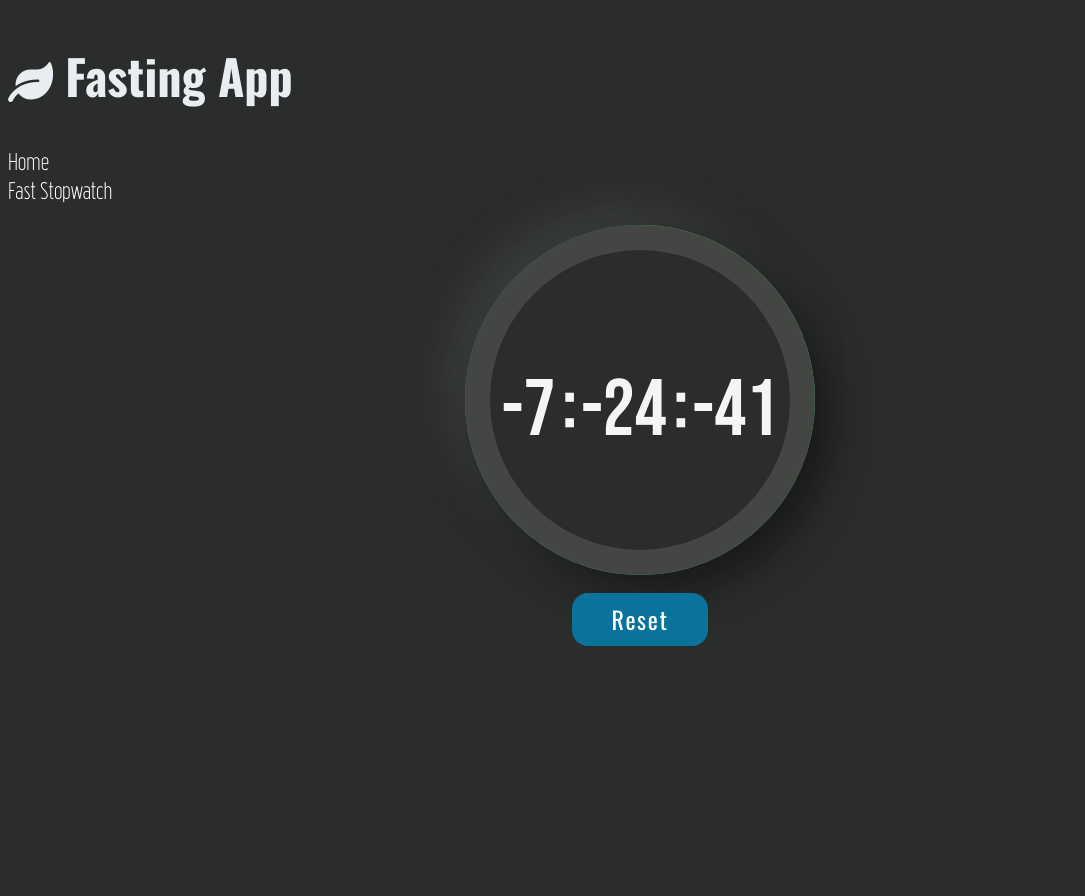
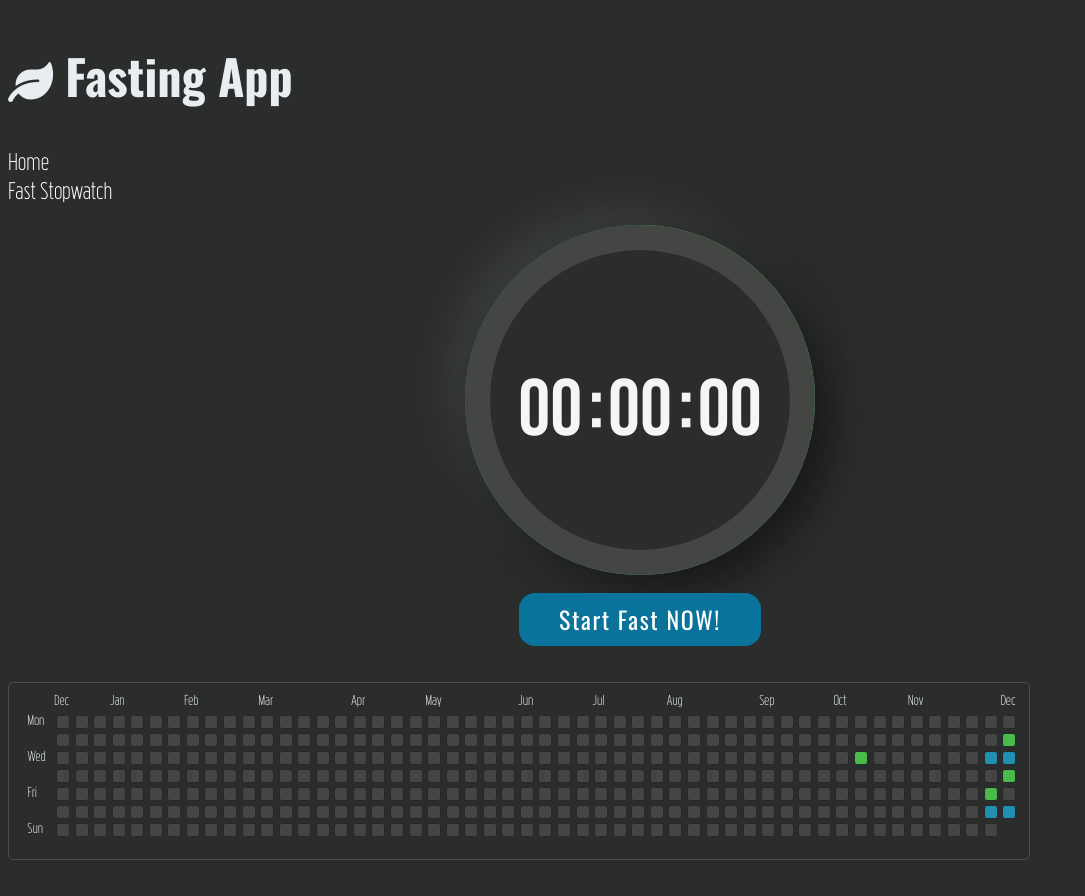
Before and after one commit to stephanRol/FastingApp-TypeScript, a React (Create React App) app: page /fast in a window 1280 px wide. Shown: the top 896 px of the page, without its empty margins (0-1085 px from the left). Before the commit the page ends 800 px from the top, so only its background shows below. Built offline with nearby package versions, Linux system fonts and the light colour scheme; data requests are answered from the project's data file.

Commit message:
cleaning YearGrid

```diff
--- a/db.json
+++ b/db.json
@@ -118,9 +118,17 @@
       "date": "2022-01-17T19:59:59.750Z",
       "lipolysis": true,
       "autophagy": true,
-      "startTime": "2022-01-17T19:59:59.750Z",
-      "timeOn": true,
+      "startTime": "2022-01-18T20:02:44.100Z",
+      "timeOn": false,
       "id": 19
+    },
+    {
+      "date": "2022-01-18T20:52:15.672Z",
+      "lipolysis": true,
+      "autophagy": true,
+      "startTime": "2022-01-18T20:52:34.555Z",
+      "timeOn": false,
+      "id": 20
     }
   ]
 }
--- a/src/Reducer/actions/fastingAppActions.tsx
+++ b/src/Reducer/actions/fastingAppActions.tsx
@@ -17,7 +17,7 @@ export const firstFetch = (dispatch: React.Dispatch<actionType>) => {
                             lipolysis: res[res.length - 1].lipolysis,
                             autophagy: res[res.length - 1].autophagy,
                             startTime: res[res.length - 1].startTime,
-                            timeOn: res[res.length - 1].timeOn
+                            timeOn: res[res.length - 1].timeOn,
                         }
                     })
                 }
--- a/src/components/FastPage.tsx
+++ b/src/components/FastPage.tsx
@@ -1,14 +1,41 @@
+import { useContext, useEffect, useState } from "react"
+import { dayType, TimeContext } from "../Context/timeContext"
 import TimeProvider from '../Context/timeContext'
 import FastingChart from './fastingChart/FastingChart'
 import Stopwatch from './stopwatch/Stopwatch'
-// import YearGrid from './yearGrid/YearGrid'
+import YearGrid from './yearGrid/YearGrid'
+import { FetchFasting } from "../helper/FetchFasting";
+
 
 const FastPage = () => {
+    const { state, dispatch } = useContext(TimeContext)
+    const [data, setData] = useState<dayType[]>({} as dayType[])
+    const [updatedData, setUpdatedData] = useState(false)
+
+    useEffect(() => {
+        setUpdatedData(false);
+        console.log("LOG DESDE FastPage", state);
+        FetchFasting({ url: 'http://localhost:3004/posts', method: "GET" })
+            .then(
+                res => {
+                    if (res !== undefined) {
+                        setData(res)
+                    }
+                })
+    }, [state])
+
+    useEffect(() => {
+        setUpdatedData(true);
+        console.log("Me renderizo desde FAST PAGEEEEEEEEEEEEEEEEEEEEEEEEEEEEEEEEEEEEEEEEEEE", data[data.length - 1]);
+    }, [data])
+
     return (
         <div>
             <TimeProvider>
                 <Stopwatch />
-                {/* <YearGrid /> */}
+                <br /><br />
+                {updatedData ? <YearGrid data={data} /> : "Loading"}
+
                 <br /><br />
                 {/* <YearGrid /> */}
                 <br />
--- a/src/components/stopwatch/Stopwatch.tsx
+++ b/src/components/stopwatch/Stopwatch.tsx
@@ -1,5 +1,4 @@
 import { useEffect, useState, useContext, useRef } from 'react'
-// import FastRegister from '../FastRegister'
 import { TimeContext } from "../../Context/timeContext"
 import { deleteAndPost, firstPost, limitReached, setLipolysisAutophagy } from '../../Reducer/actions/fastingAppActions';
 
@@ -17,6 +16,13 @@ const Stopwatch = () => {
 
     //restart the stopwatch after 24 hours
     useEffect(() => {
+        if (time > 24 * 60 * 60 * 1000) { // TESTEAR ESTA FUNCION NO FUNCIONA CORRECTAMENTE
+            if (timeOn) {
+                setTimeOn(false);
+                setTime(0)
+                limitReached(state, dispatch)
+            }
+        }
         // if (time > 12 * 60 * 60 * 1000) {
         if (time > 10 * 1000) {
             if (state.autophagy) return
@@ -25,13 +31,6 @@ const Stopwatch = () => {
         if (time > 5 * 1000) {
             if (state.lipolysis) return
             setLipolysisAutophagy(state, dispatch, true, false);
-        }
-        if (time > 24 * 60 * 60 * 1000) {
-            if (timeOn) {
-                setTimeOn(false);
-                setTime(0)
-                limitReached(state, dispatch)
-            }
         }
     }, [time])
 
--- a/src/components/yearGrid/YearGrid.tsx
+++ b/src/components/yearGrid/YearGrid.tsx
@@ -1,60 +1,62 @@
-// import { useContext, useEffect, useState } from "react"
+import { useContext, useEffect, useState } from "react"
 // import { FetchFasting } from "../../helper/FetchFasting";
-// import { dayType, TimeContext } from "../../Context/timeContext"
+import { dayType, TimeContext } from "../../Context/timeContext"
 
-// const YearGrid = () => {
-//     const { fastObj } = useContext(TimeContext)
-//     const [getData, setGetData] = useState<dayType[]>({} as dayType[])
-//     const [addNewPost, setAddNewPost] = useState<dayType[] | undefined>();
-//     const [firstPost, setFirstPost] = useState<dayType[] | undefined>();
-//     const [secondPost, setSecondPost] = useState<dayType[] | undefined>();
-//     const [all, setAll] = useState<dayType[] | undefined>();
-//     const [monthsRegister, setMonthsRegister] = useState<string[]>();
+type yearGridProps = {
+    data: dayType[];
+}
 
-//     //Get the data from the first rendering and when there are changes in the fastObj object
-//     useEffect(() => {
-//         FetchFasting({ url: 'http://localhost:3004/posts', method: "GET" })
-//             .then(
-//                 res => {
-//                     if (res !== undefined) setGetData(res)
-//                 })
-//     }, [fastObj, firstPost, secondPost])
+const YearGrid = (props: yearGridProps) => {
+    // const { state, dispatch } = useContext(TimeContext)
+    // const [getData, setGetData] = useState<dayType[]>({} as dayType[])
+    // const [addNewPost, setAddNewPost] = useState<dayType[] | undefined>();
+    // const [firstPost, setFirstPost] = useState<dayType[] | undefined>();
+    // const [secondPost, setSecondPost] = useState<dayType[] | undefined>();
+    const [all, setAll] = useState<dayType[] | undefined>();
+    const [monthsRegister, setMonthsRegister] = useState<string[]>();
 
-//     //It will create a new Post if the last Post in the database does not match the current day. If it does match, it will delete that last Post and then (next useEffect) create a new Post (update).
-//     useEffect(() => {
-//         if (fastObj.lipolysis === false) return;
+    const { data } = props;
+    console.log("Me renderizo desde Year Grid", data[data.length - 1]);
 
-//         const condition1 = getData[getData.length - 1].autophagy;
-//         const condition2 = new Date(getData[getData.length - 1].date).toLocaleDateString() === new Date().toLocaleDateString();
-//         // console.log("Consulta 1", condition2);
 
-//         if (condition1 && condition2) return;
 
-//         if (condition2 && fastObj.autophagy) {
-//             FetchFasting({ url: `http://localhost:3004/posts/${getData[getData.length - 1].id}`, method: "DELETE" })
-//                 .then(res => setAddNewPost(res))
+    //Get the data from the first rendering and when there are changes in the fastObj object
+    // useEffect(() => {
+    //     console.log("LOG DESDE YEAR GRID", state);
+    //     FetchFasting({ url: 'http://localhost:3004/posts', method: "GET" })
+    //         .then(
+    //             res => {
+    //                 if (res !== undefined) setGetData(res)
+    //             })
 
-//         } else {
-//             // if (firstPost && fastObj.lipolysis) return;
-//             if (condition2) return;
-//             FetchFasting({
-//                 url: 'http://localhost:3004/posts', method: "POST", fastObj: {
-//                     date: fastObj.date,
-//                     lipolysis: fastObj.lipolysis,
-//                     autophagy: fastObj.autophagy,
-//                     startTime: fastObj.startTime,
-//                     timeOn: true //BORRAR QUIZAS
-//                 }
+    // }, [state])
+
+    //Get the data from the first rendering and when there are changes in the fastObj object
+    // useEffect(() => {
+    //     FetchFasting({ url: 'http://localhost:3004/posts', method: "GET" })
+    //         .then(
+    //             res => {
+    //                 if (res !== undefined) setGetData(res)
     //             })
-//                 .then(res => setFirstPost(res))
-//         }
-//     }, [getData])
+    // }, [fastObj, firstPost, secondPost])
 
-//     //Create second Post. This will happen just when fast.autophagy is true
-//     useEffect(() => {
-//         if (addNewPost === undefined) return;
-//         if (fastObj.autophagy === false) return;
+    //It will create a new Post if the last Post in the database does not match the current day. If it does match, it will delete that last Post and then (next useEffect) create a new Post (update).
+    // useEffect(() => {
+    //     if (fastObj.lipolysis === false) return;
 
+    //     const condition1 = getData[getData.length - 1].autophagy;
+    //     const condition2 = new Date(getData[getData.length - 1].date).toLocaleDateString() === new Date().toLocaleDateString();
+    //     // console.log("Consulta 1", condition2);
+
+    //     if (condition1 && condition2) return;
+
+    //     if (condition2 && fastObj.autophagy) {
+    //         FetchFasting({ url: `http://localhost:3004/posts/${getData[getData.length - 1].id}`, method: "DELETE" })
+    //             .then(res => setAddNewPost(res))
+
+    //     } else {
+    //         // if (firstPost && fastObj.lipolysis) return;
+    //         if (condition2) return;
     //         FetchFasting({
     //             url: 'http://localhost:3004/posts', method: "POST", fastObj: {
     //                 date: fastObj.date,
@@ -64,165 +66,181 @@
     //                 timeOn: true //BORRAR QUIZAS
     //             }
     //         })
-//             .then(res => setSecondPost(res))
-//     }, [addNewPost])
+    //             .then(res => setFirstPost(res))
+    //     }
+    // }, [getData])
 
-//     //Creates a grid of the last 365 days and add the data from the database.
-//     useEffect(() => {
-//         let allDaysOfYear: dayType[] = [];
-//         let shifted: dayType;
+    //Create second Post. This will happen just when fast.autophagy is true
+    // useEffect(() => {
+    //     if (addNewPost === undefined) return;
+    //     if (fastObj.autophagy === false) return;
 
-//         if (getData.length === undefined) return;
-//         let counter = 0;
+    //     FetchFasting({
+    //         url: 'http://localhost:3004/posts', method: "POST", fastObj: {
+    //             date: fastObj.date,
+    //             lipolysis: fastObj.lipolysis,
+    //             autophagy: fastObj.autophagy,
+    //             startTime: fastObj.startTime,
+    //             timeOn: true //BORRAR QUIZAS
+    //         }
+    //     })
+    //         .then(res => setSecondPost(res))
+    // }, [addNewPost])
 
-//         for (let i = 365; i > -1; i--) {
-//             let condition1 = new Date(new Date().getTime() - 24 * 60 * 60 * 1000 * i).toLocaleDateString()
-//             let condition2 = new Date(getData[counter].date).toLocaleDateString();
+    //Creates a grid of the last 365 days and add the data from the database.
+    useEffect(() => {
+        let allDaysOfYear: dayType[] = [];
+        let shifted: dayType;
 
-//             if (condition1 === condition2) {
-//                 allDaysOfYear.push({
-//                     date: new Date(new Date().getTime() - 24 * 60 * 60 * 1000 * i),
-//                     lipolysis: getData[counter].lipolysis,
-//                     autophagy: getData[counter].autophagy,
-//                     startTime: getData[counter].startTime,
-//                     timeOn: true //BORRAR QUIZAS
-//                 })
-//                 if (counter < getData.length - 1) counter++;
-//             } else {
-//                 allDaysOfYear.push({
-//                     date: new Date(new Date().getTime() - 24 * 60 * 60 * 1000 * i),
-//                     lipolysis: false,
-//                     autophagy: false,
-//                     startTime: getData[counter].startTime,
-//                     timeOn: true //BORRAR QUIZAS
-//                 })
-//             }
-//         }
+        if (data.length === undefined) return;
+        let counter = 0;
 
-//         //List start on Monday.
-//         do {
-//             shifted = allDaysOfYear.shift()!;
-//         } while (shifted.date.getDay() !== 0)
+        for (let i = 365; i > -1; i--) {
+            let condition1 = new Date(new Date().getTime() - 24 * 60 * 60 * 1000 * i).toLocaleDateString()
+            let condition2 = new Date(data[counter].date).toLocaleDateString();
 
-//         // //When starts week 53, the whole week 1 will be shifted in order to always have just 52 weeks.
-//         if (allDaysOfYear.length > 364) {
-//             for (let i = 0; i < 7; i++) {
-//                 allDaysOfYear.shift()!;
-//             }
-//         }
+            if (condition1 === condition2) {
+                allDaysOfYear.push({
+                    date: new Date(new Date().getTime() - 24 * 60 * 60 * 1000 * i),
+                    lipolysis: data[counter].lipolysis,
+                    autophagy: data[counter].autophagy,
+                    startTime: data[counter].startTime,
+                    timeOn: true //BORRAR QUIZAS
+                })
+                if (counter < data.length - 1) counter++;
+            } else {
+                allDaysOfYear.push({
+                    date: new Date(new Date().getTime() - 24 * 60 * 60 * 1000 * i),
+                    lipolysis: false,
+                    autophagy: false,
+                    startTime: data[counter].startTime,
+                    timeOn: true //BORRAR QUIZAS
+                })
+            }
+        }
 
-//         //Function that allows to assign the corresponding months to specific grid squares.
-//         let months: string[] = [];
-//         let month = "";
-//         for (let i = 0; i < allDaysOfYear.length; i++) {
-//             let monthRepeated = false;
+        //List start on Monday.
+        do {
+            shifted = allDaysOfYear.shift()!;
+        } while (shifted.date.getDay() !== 0)
 
-//             if (allDaysOfYear[i].date.getDay() === 1) {
-//                 switch (allDaysOfYear[i].date.getMonth()) {
-//                     case 0:
-//                         if (month === "Jan") monthRepeated = true;
-//                         month = "Jan";
-//                         break;
-//                     case 1:
-//                         if (month === "Feb") monthRepeated = true;
-//                         month = "Feb";
-//                         break;
-//                     case 2:
-//                         if (month === "Mar") monthRepeated = true;
-//                         month = "Mar";
-//                         break;
-//                     case 3:
-//                         if (month === "Apr") monthRepeated = true;
-//                         month = "Apr";
-//                         break;
-//                     case 4:
-//                         if (month === "May") monthRepeated = true;
-//                         month = "May";
-//                         break;
-//                     case 5:
-//                         if (month === "Jun") monthRepeated = true;
-//                         month = "Jun";
-//                         break;
-//                     case 6:
-//                         if (month === "Jul") monthRepeated = true;
-//                         month = "Jul";
-//                         break;
-//                     case 7:
-//                         if (month === "Aug") monthRepeated = true;
-//                         month = "Aug";
-//                         break;
-//                     case 8:
-//                         if (month === "Sep") monthRepeated = true;
-//                         month = "Sep";
-//                         break;
-//                     case 9:
-//                         if (month === "Oct") monthRepeated = true;
-//                         month = "Oct";
-//                         break;
-//                     case 10:
-//                         if (month === "Nov") monthRepeated = true;
-//                         month = "Nov";
-//                         break;
-//                     case 11:
-//                         if (month === "Dec") monthRepeated = true;
-//                         month = "Dec";
-//                         break;
-//                     default:
-//                         break;
-//                 }
-//                 if (monthRepeated) {
-//                     months.push("");
-//                 } else {
-//                     months.push(month);
-//                 }
-//             }
-//         }
-//         setMonthsRegister(months);
-//         setAll(allDaysOfYear);
-//     }, [getData])
+        // //When starts week 53, the whole week 1 will be shifted in order to always have just 52 weeks.
+        if (allDaysOfYear.length > 364) {
+            for (let i = 0; i < 7; i++) {
+                allDaysOfYear.shift()!;
+            }
+        }
 
-//     //Handle the color to be shown in every square
-//     const handleClass = (day: dayType) => {
-//         let classType: string = "daySquare";
-//         if (day.lipolysis) {
-//             classType = "daySquare-lipolysis";
-//         }
-//         if (day.autophagy) {
-//             classType = "daySquare-autophagy";
-//         }
-//         return classType
-//     }
+        //Function that allows to assign the corresponding months to specific grid squares.
+        let months: string[] = [];
+        let month = "";
+        for (let i = 0; i < allDaysOfYear.length; i++) {
+            let monthRepeated = false;
 
-//     return (
-//         <div>
-//             <div className="container-register">
-//                 <div className="daysAndMonths">
+            if (allDaysOfYear[i].date.getDay() === 1) {
+                switch (allDaysOfYear[i].date.getMonth()) {
+                    case 0:
+                        if (month === "Jan") monthRepeated = true;
+                        month = "Jan";
+                        break;
+                    case 1:
+                        if (month === "Feb") monthRepeated = true;
+                        month = "Feb";
+                        break;
+                    case 2:
+                        if (month === "Mar") monthRepeated = true;
+                        month = "Mar";
+                        break;
+                    case 3:
+                        if (month === "Apr") monthRepeated = true;
+                        month = "Apr";
+                        break;
+                    case 4:
+                        if (month === "May") monthRepeated = true;
+                        month = "May";
+                        break;
+                    case 5:
+                        if (month === "Jun") monthRepeated = true;
+                        month = "Jun";
+                        break;
+                    case 6:
+                        if (month === "Jul") monthRepeated = true;
+                        month = "Jul";
+                        break;
+                    case 7:
+                        if (month === "Aug") monthRepeated = true;
+                        month = "Aug";
+                        break;
+                    case 8:
+                        if (month === "Sep") monthRepeated = true;
+                        month = "Sep";
+                        break;
+                    case 9:
+                        if (month === "Oct") monthRepeated = true;
+                        month = "Oct";
+                        break;
+                    case 10:
+                        if (month === "Nov") monthRepeated = true;
+                        month = "Nov";
+                        break;
+                    case 11:
+                        if (month === "Dec") monthRepeated = true;
+                        month = "Dec";
+                        break;
+                    default:
+                        break;
+                }
+                if (monthRepeated) {
+                    months.push("");
+                } else {
+                    months.push(month);
+                }
+            }
+        }
+        setMonthsRegister(months);
+        setAll(allDaysOfYear);
+    }, [data])
 
-//                     <div className="daysWeek">
-//                         <span>Mon</span>
-//                         <span></span>
-//                         <span>Wed</span>
-//                         <span></span>
-//                         <span>Fri</span>
-//                         <span></span>
-//                         <span>Sun</span>
-//                     </div>
-//                     <div className="months">
-//                         {monthsRegister?.map((month, index) => {
-//                             return <span key={index}>{month}</span>
-//                         })}
-//                     </div>
-//                     <div className="grid-register">
-//                         {all === undefined ? <p>Loading...</p> : all.map((day, index) => {
-//                             return <div key={index} className={handleClass(day)} title={day.date.toString().split(" ", 4).join(" ")}></div>
-//                         })}
-//                     </div>
-//                 </div>
-//             </div>
-//         </div>
-//     )
-// }
+    //Handle the color to be shown in every square
+    const handleClass = (day: dayType) => {
+        let classType: string = "daySquare";
+        if (day.lipolysis) {
+            classType = "daySquare-lipolysis";
+        }
+        if (day.autophagy) {
+            classType = "daySquare-autophagy";
+        }
+        return classType
+    }
 
-// export default YearGrid
+    return (
+        <div>
+            <div className="container-register">
+                <div className="daysAndMonths">
 
-export { }
+                    <div className="daysWeek">
+                        <span>Mon</span>
+                        <span></span>
+                        <span>Wed</span>
+                        <span></span>
+                        <span>Fri</span>
+                        <span></span>
+                        <span>Sun</span>
+                    </div>
+                    <div className="months">
+                        {monthsRegister?.map((month, index) => {
+                            return <span key={index}>{month}</span>
+                        })}
+                    </div>
+                    <div className="grid-register">
+                        {all === undefined ? <p>Loading...</p> : all.map((day, index) => {
+                            return <div key={index} className={handleClass(day)} title={day.date.toString().split(" ", 4).join(" ")}></div>
+                        })}
+                    </div>
+                </div>
+            </div>
+        </div>
+    )
+}
+
+export default YearGrid
```
Lines whose indentation alone changed are shown as unchanged.
